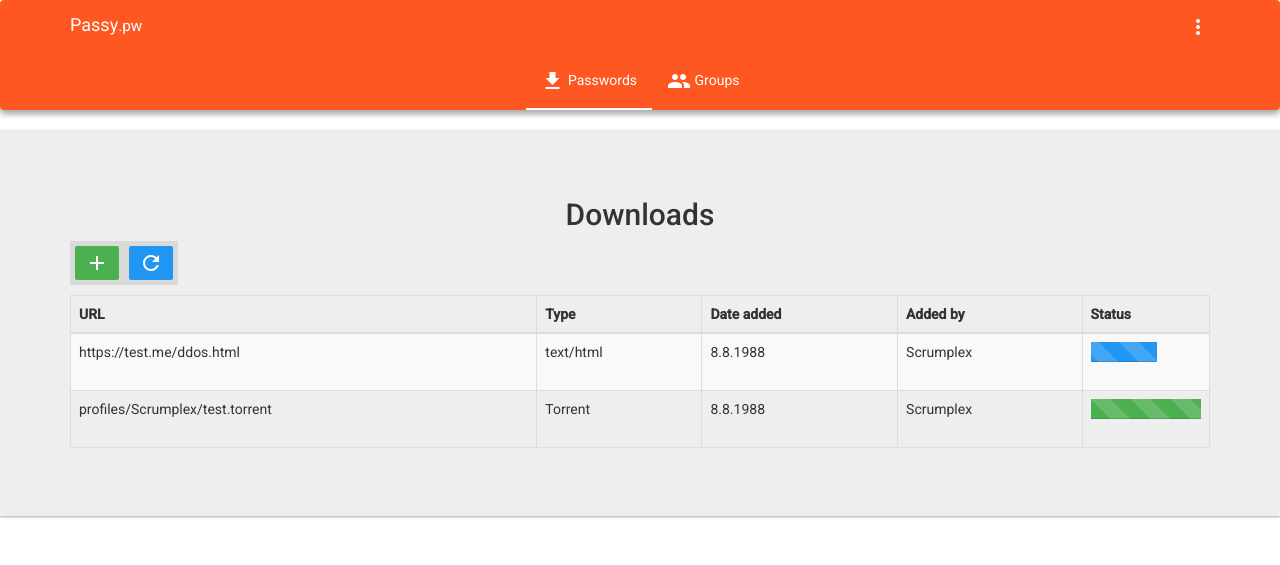
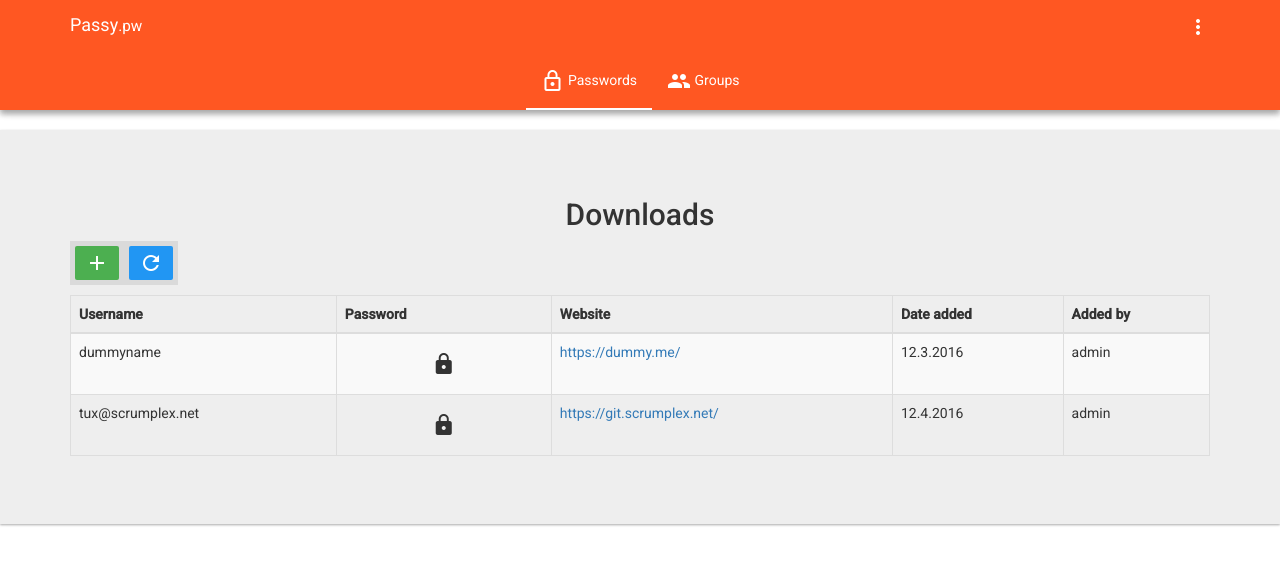
Before and after one commit to PASSYpw/PASSY, a PHP site: page / in a window 1280 px wide. Shown: the top 565 px of the page. Run offline with PHP 8.4, Linux system fonts and the light colour scheme.

Commit message:
Made better

```diff
--- a/css/theme.css
+++ b/css/theme.css
@@ -114,7 +114,7 @@ body {
 .btn {
     border: none;
     border-radius: 2px;
-    padding: 10px 20px;
+    padding: 5px 30px;
     font-weight: normal;
     margin: 5px !important;
     transition: background 300ms cubic-bezier(0.215, 0.61, 0.355, 1);
@@ -136,6 +136,10 @@ body {
 
 .btn-group > .btn {
     padding: 5px 10px;
+}
+
+.btn-block {
+    width: auto;
 }
 
 .btn-lg {
@@ -277,6 +281,7 @@ body {
 .navbar-default {
     background-color: rgb(255, 87, 34);
     border: none;
+    border-radius: 0;
 }
 
 .navbar-default .navbar-brand, .navbar-default .navbar-brand:focus, .navbar-default .navbar-brand:hover,
--- a/index.html
+++ b/index.html
@@ -38,9 +38,9 @@
         </div>
         <div class="container">
             <ul class="nav navbar-nav">
-                <li data-page-highlight="passwords"><a href="#" data-to-page="passwords"><i class="material-icons">file_download</i>
+                <li data-page-highlight="passwords"><a href="#!p=passwords" data-to-page="passwords"><i class="material-icons">lock_outline</i>
                     Passwords <span class="sr-only">(current)</span></a></li>
-                <li data-page-highlight="groups"><a href="#" data-to-page="groups"><i
+                <li data-page-highlight="groups"><a href="#!p=groups" data-to-page="groups"><i
                         class="material-icons">group</i> Groups</a></li>
             </ul>
         </div>
@@ -66,45 +66,30 @@
             <div class="row row-margin">
                 <div class="col-xs-12">
                     <div class="table-responsive">
-                        <table id="tableDownloads" class="table table-bordered table-striped table-hover">
+                        <table id="tablePasswords" class="table table-bordered table-striped table-hover">
                             <thead>
                             <tr>
-                                <th>URL</th>
-                                <th>Type</th>
+                                <th>Username</th>
+                                <th>Password</th>
+                                <th>Website</th>
                                 <th>Date added</th>
                                 <th>Added by</th>
-                                <th>Status</th>
                             </tr>
                             </thead>
                             <tbody>
-                            <tr data-download-id="1">
-                                <td>https://test.me/ddos.html</td>
-                                <td>text/html</td>
-                                <td>8.8.1988</td>
-                                <td>Scrumplex</td>
-                                <th>
-                                    <div class="progress">
-                                        <div class="progress-bar progress-bar-striped active" role="progressbar"
-                                             aria-valuenow="60" aria-valuemin="0" aria-valuemax="100" style="width: 60%;">
-                                            <span class="sr-only">60% Complete</span>
-                                        </div>
-                                    </div>
-                                </th>
+                            <tr data-password-id="234324324">
+                                <td>dummyname</td>
+                                <td><a href="#" class="btn btn-default btn-white btn-block"><i class="material-icons">lock</i></a></td>
+                                <td><a href="https://pornhub.com/">https://dummy.me/</a></td>
+                                <td>12.3.2016</td>
+                                <td>admin</td>
                             </tr>
-                            <tr data-download-id="1">
-                                <td>profiles/Scrumplex/test.torrent</td>
-                                <td>Torrent</td>
-                                <td>8.8.1988</td>
-                                <td>Scrumplex</td>
-                                <th>
-                                    <div class="progress">
-                                        <div class="progress-bar progress-bar-success progress-bar-striped"
-                                             role="progressbar"
-                                             aria-valuenow="100" aria-valuemin="0" aria-valuemax="100" style="width: 100%;">
-                                            <span class="sr-only">100% Complete</span>
-                                        </div>
-                                    </div>
-                                </th>
+                            <tr data-password-id="4353453455">
+                                <td>tux@scrumplex.net</td>
+                                <td><a href="#" class="btn btn-default btn-white btn-block"><i class="material-icons">lock</i></a></td>
+                                <td><a href="https://pornhub.com/">https://git.scrumplex.net/</a></td>
+                                <td>12.4.2016</td>
+                                <td>admin</td>
                             </tr>
                             </tbody>
                         </table>
@@ -114,9 +99,13 @@
         </div>
     </div>
 
-    <div id="page_groups" class="jumbotron" style="display: none">
+    <div id="page_groups" class="jumbotron depth-1" style="display: none">
         <div class="container">
-            <h1>TEST</h1>
+            <div class="row">
+                <div class="col-xs-12">
+                    <h2 class="text-center">Groups</h2>
+                </div>
+            </div>
         </div>
     </div>
 </div>
@@ -195,8 +184,8 @@
 
     function applyCurrentPage() {
         var anchor = window.location.href.substring(window.location.href.indexOf("#"));
-        if (anchor.substring(0, 1) === "#" && anchor.length > 1) {
-            currentPage = anchor.substring(3);
+        if (anchor.substring(0, 4) === "#!p=" && anchor.length > 1) {
+            currentPage = anchor.substring(4);
         }
     }
 
```
